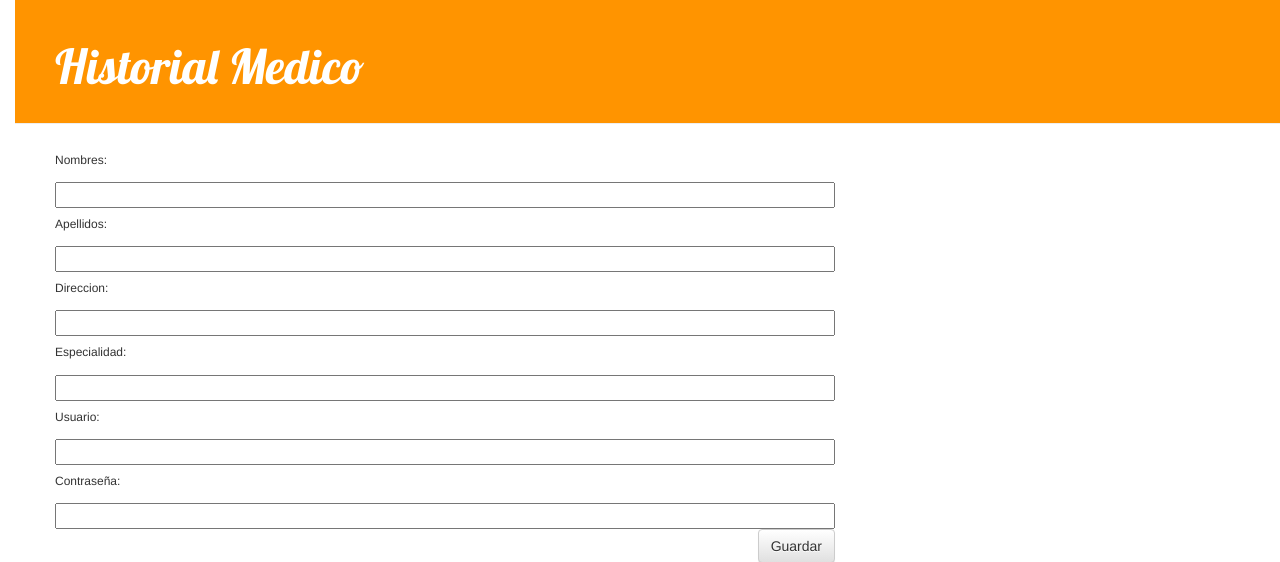
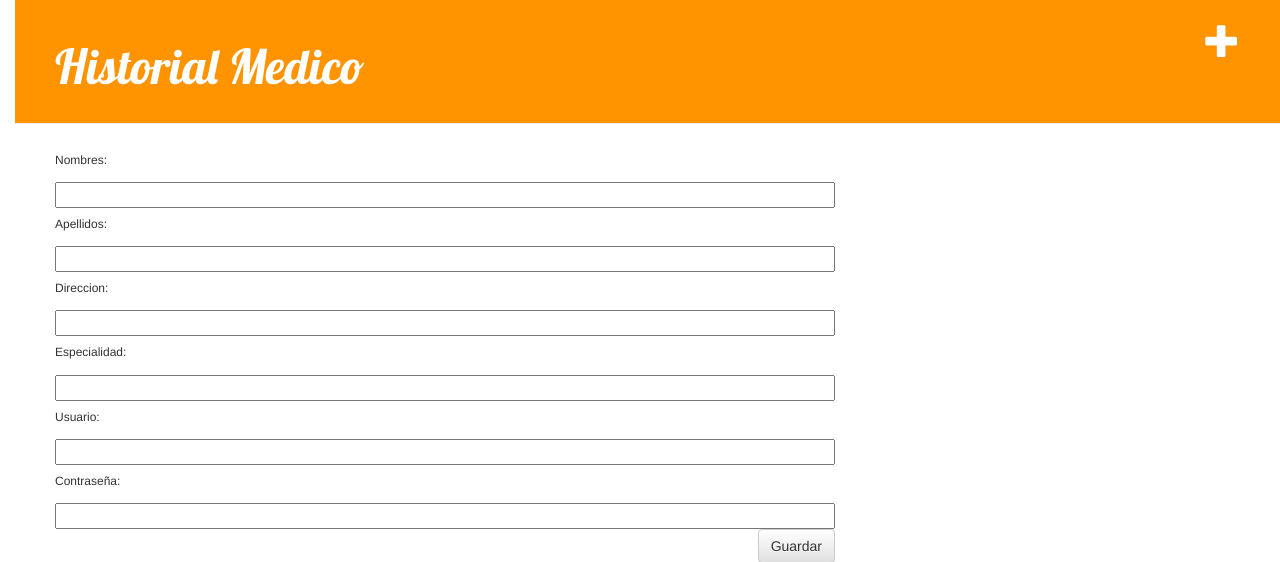
Before and after one commit to chinoh7/HistorialMedico, a Django app: a page that uses historial/templates/historial/base.html in a window 1280 px wide. Shown: the top 562 px of the page. Run offline with Django 3.2, Linux system fonts and the light colour scheme; some libraries are stand-ins or nearby versions.

Commit message:
modificacion forms, base, ingreso de paciente en html

```diff
--- a/historial/forms.py
+++ b/historial/forms.py
@@ -53,7 +53,7 @@ def __init__ (self, *args, **kwargs):
         self.fields["consultas"].queryset = Doctor.objects.all()
         self.fields["consultas"].queryset = Paciente.objects.all()
         self.fields["consultas"].queryset = Enfermedad.objects.all()
-        self.fields["consultas  "].widget = forms.widgets.CheckboxSelectMultiple()
+        self.fields["doctore  "].widget = forms.widgets.CheckboxSelectMultiple()
 #Podemos usar un texto de ayuda en el widget
         self.fields["consultas"].help_text = "Ingrese los Actores que participaron en la película"
 #En este caso le indicamos que nos muestre todos los actores, pero aquí podríamos filtrar datos si fuera necesario
--- a/historial/templates/historial/base.html
+++ b/historial/templates/historial/base.html
@@ -11,6 +11,7 @@
   </head>
   <body>
     <div class="page-header">
+        <a href="{% url 'historial.views.consulta_nueva' %}" class="top-menu"><span class="glyphicon glyphicon-plus"></span></a>
                <h1><a href="/">Historial Medico</a></h1>
 
                {% if messages %}
--- a/historial/templates/historial/consulta_editar.html
+++ b/historial/templates/historial/consulta_editar.html
@@ -9,6 +9,7 @@
       {% csrf_token %}
       <div class="row" style="margin-bottom: 0px;">
         <div class="col l6 m12 s12">
+          <label for="id_doctor"><h6>Doctor:</h6> </label>{{ form_consulta.doctor}}
           <label for="id_paciente"><h6>Paciente:</h6> </label>{{ form_consulta.paciente}}
           <label for="id_enfermedad"><h6>Enfermedad:</h6> </label>{{ form_consulta.enfermedad}}
           <label for="id_descripcion_padecimiento"><h6>Padecimiento: </h6> </label>{{ form_consulta.descripcion_padecimiento}}
--- a/historial/templates/historial/ingresar_paciente.html
+++ b/historial/templates/historial/ingresar_paciente.html
@@ -3,7 +3,8 @@
 
 {% block content %}
   <h1>Nuevo Paciente</h1>
-  <form method="POST" class="post-form">{% csrf_token %}
+  <form method="POST" class="post-form">
+    {% csrf_token %}
     {{ formulario.as_p }}
     <button type="submit" class="save btn btn-default">Guardar</button>
   </form>
```
